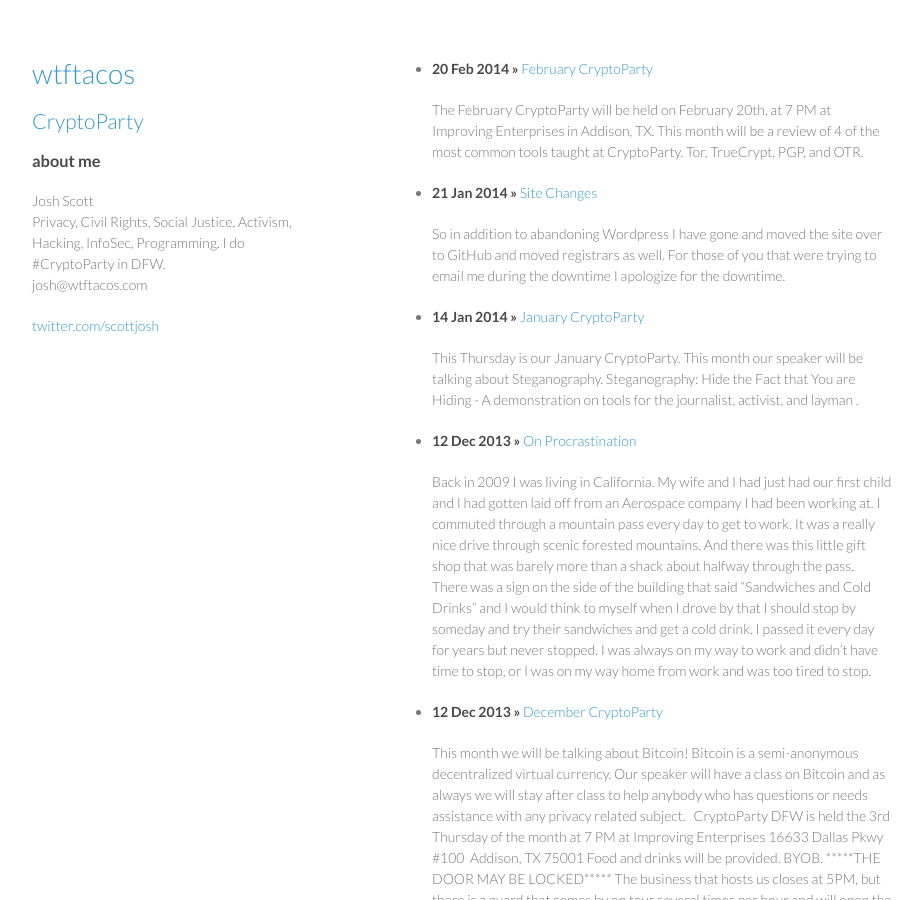
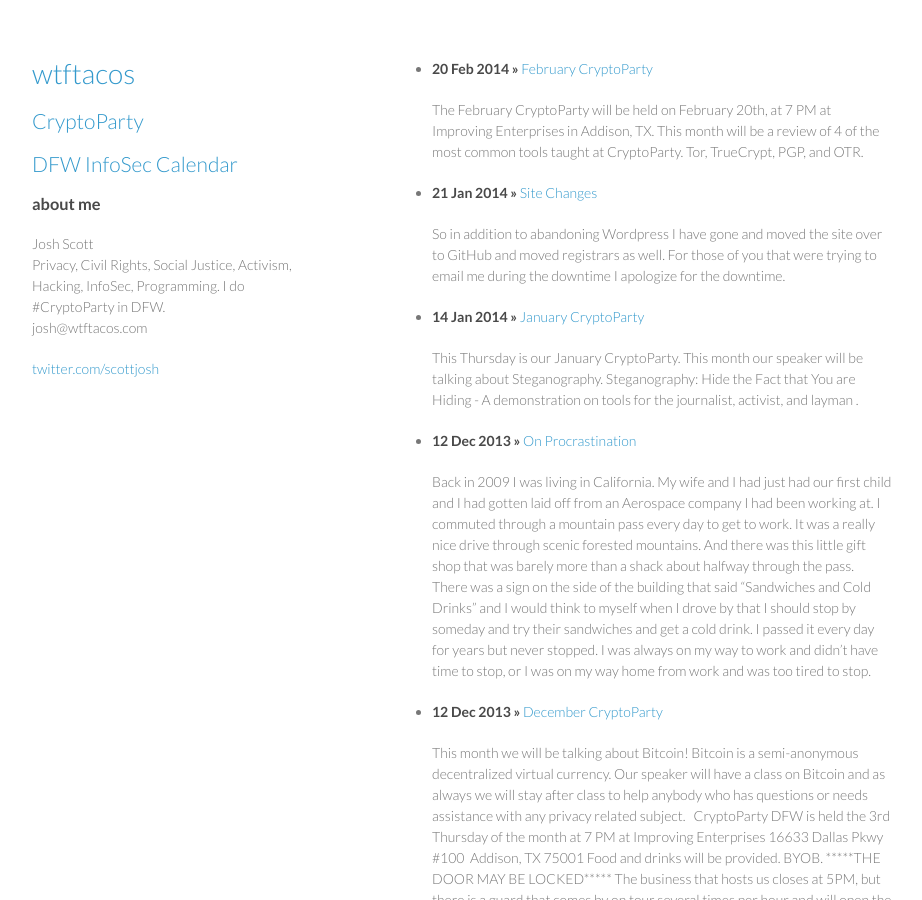
Before and after one commit to bluegeist/bluegeist.github.io, a Jekyll site: the page built from index.html, in a window 1280 px wide and 900 px high. Shown: the whole window, without its empty margins (178-1100 px from the left). Built offline with Jekyll 4.4.1, drawn with Linux system fonts in a browser that asks for light colours; Markdown is read by kramdown in place of the engine named in the settings.

Commit message:
Added Calendar Link to Front

```diff
--- a/_layouts/default.html
+++ b/_layouts/default.html
@@ -18,6 +18,7 @@
     <header>
       <h1 class="title"><a href="/">{{ site.name }}</a></h1>
       <h2 class="title"><a href="/cryptoparty">CryptoParty</a></h2>
+      <h2 class="title"><a href="https://www.google.com/calendar/embed?src=c4ervam9s3ep79dtdjd1k9kgbk%40group.calendar.google.com&ctz=America/Chicago">DFW InfoSec Calendar</a></h2>
       <div class="contact">
 	<p>
 	  <h3>about me</h3>
```
